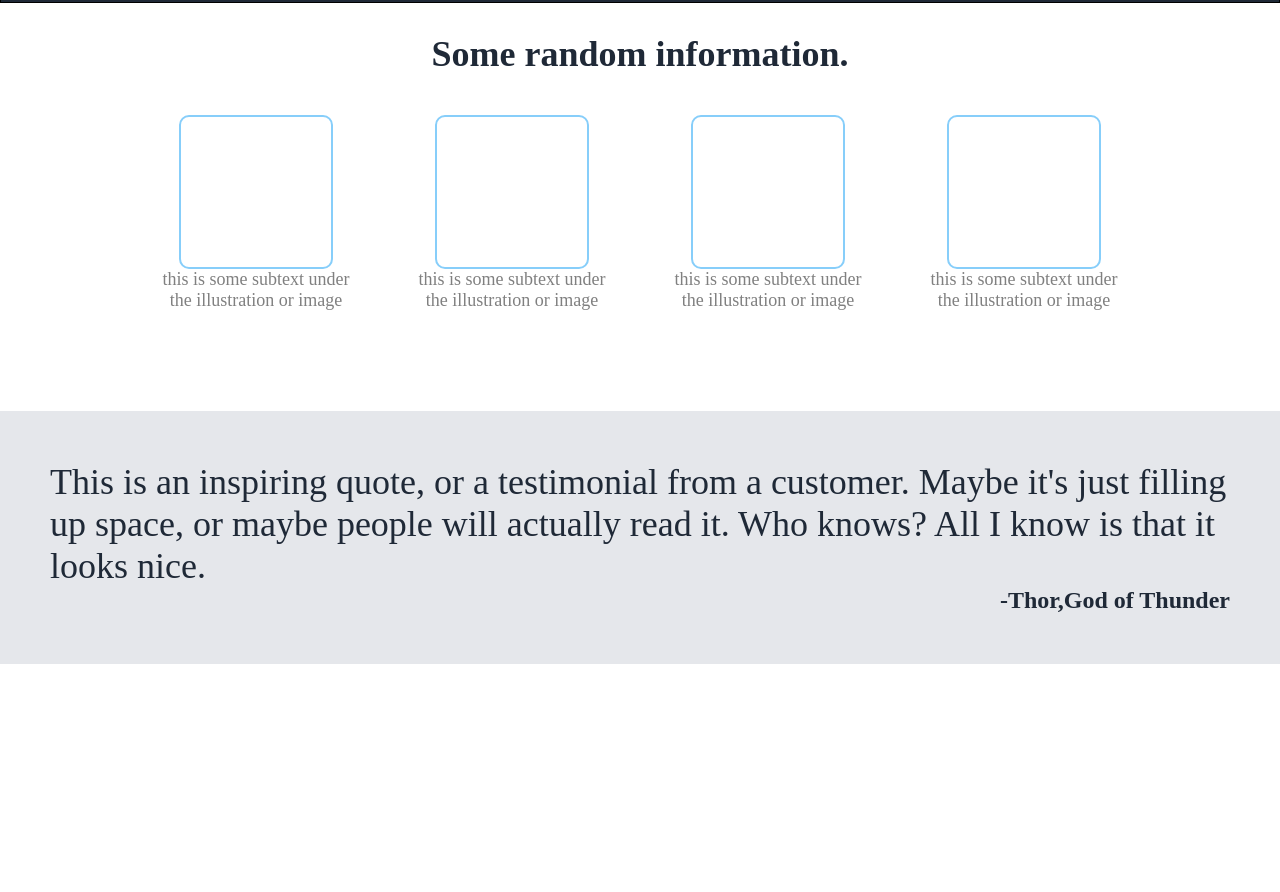
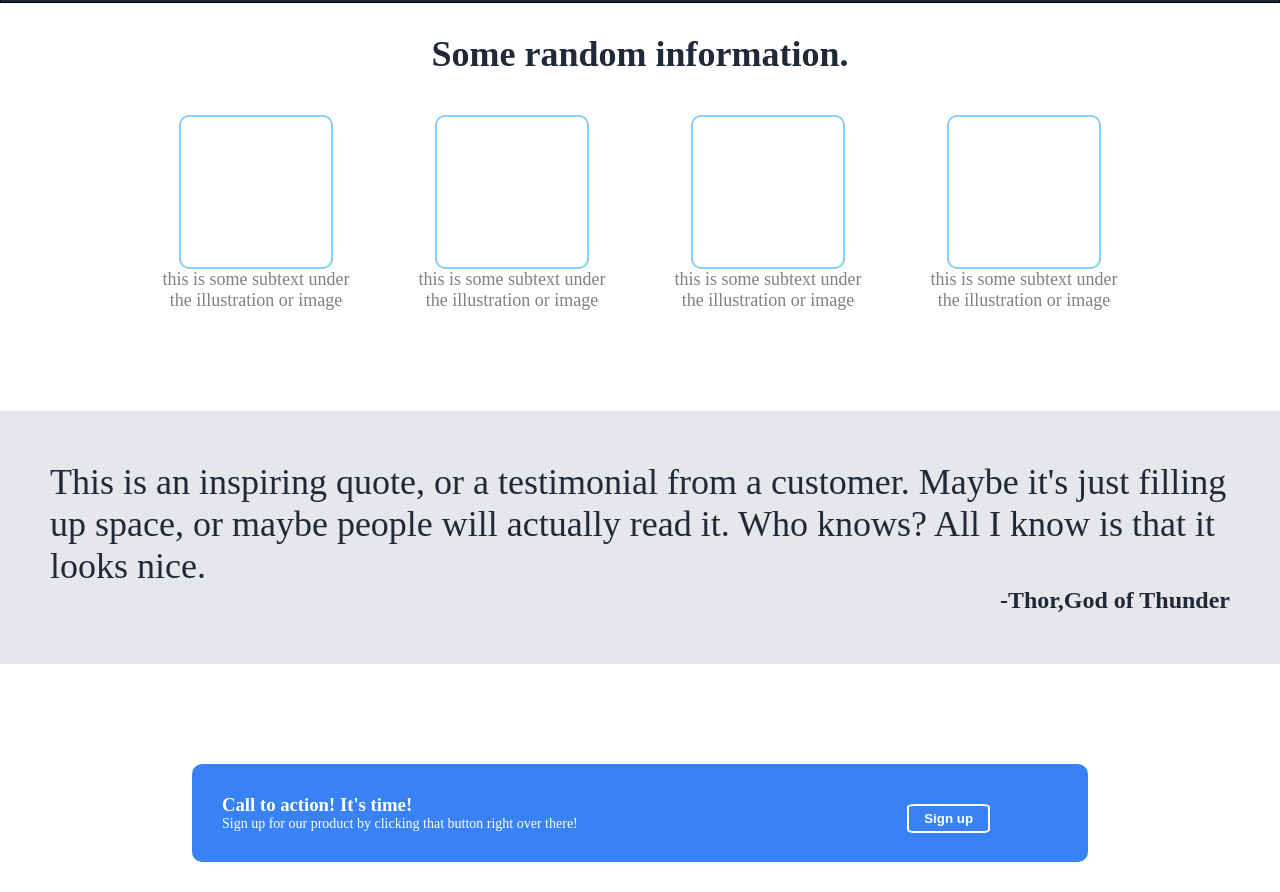
Before and after one commit to EduardTms/Landing-Page, a plain HTML site: page index.html in a window 1280 px wide. Shown: the part 346-1238 px from the top of the page. Before the commit the page ends 1010 px from the top, so only its background shows below. Drawn offline with Linux system fonts and the light colour scheme.

Commit message:
Added section 4 of the Landing page

```diff
--- a/index.html
+++ b/index.html
@@ -59,5 +59,16 @@
         <div class="section_3 author">-Thor,God of Thunder</div>
     </div>
 </div>
+<div class="section_4">
+    <div class="section_4 outerContainer">
+        <div class="section_4 item1">
+            <h3>Call to action! It's time!</h3>
+            <p>Sign up for our product by clicking that button right over there!</p>
+        </div>
+        <div class="section_4 item2">
+            <button>Sign up</button>
+        </div>
+    </div>
+</div>
 </body>
 </html>
--- a/styles.css
+++ b/styles.css
@@ -21,7 +21,7 @@ a {
     color: #e5e7eb;
 }
 
-button {
+button:first-of-type {
     width: 30%;
     margin-top: 10px;
     background-color: #3882f6;
@@ -161,6 +161,7 @@ button {
     font-size: 36px;
     font-style: light italic;
     color: #1F2937;
+    margin-bottom: 100px;
 }
 
 .contentSec3 {
@@ -181,3 +182,48 @@ button {
     font-weight: 800;
     font-size: 24px;
 }
+
+.section_4 {
+    display: flex;
+    justify-content: center;
+    align-items: center;
+    width: 100%;
+    height: 100%;
+}
+
+.section_4.outerContainer {
+    background-color: #3882f6;
+    width: 70%;
+    border-radius: 10px;
+}
+
+.section_4.item1 {
+    display: flex;
+    flex-direction: column;
+    flex: 2;
+    justify-content: center  !important;
+    align-items: flex-start !important;
+    padding: 30px;
+}
+
+.section_4.item1 > h3 {
+    margin: 0;
+    padding: 0;
+}
+
+.section_4.item1 > p {
+    margin: 0;
+    padding: 0;
+    font-size: 14px;
+}
+
+.section_4.item2 {
+    display: flex;
+    justify-content: center !important;
+    align-items: center !important;
+    flex: 1;
+}
+
+button:last-of-type {
+    border: 2px solid white;
+}
```
